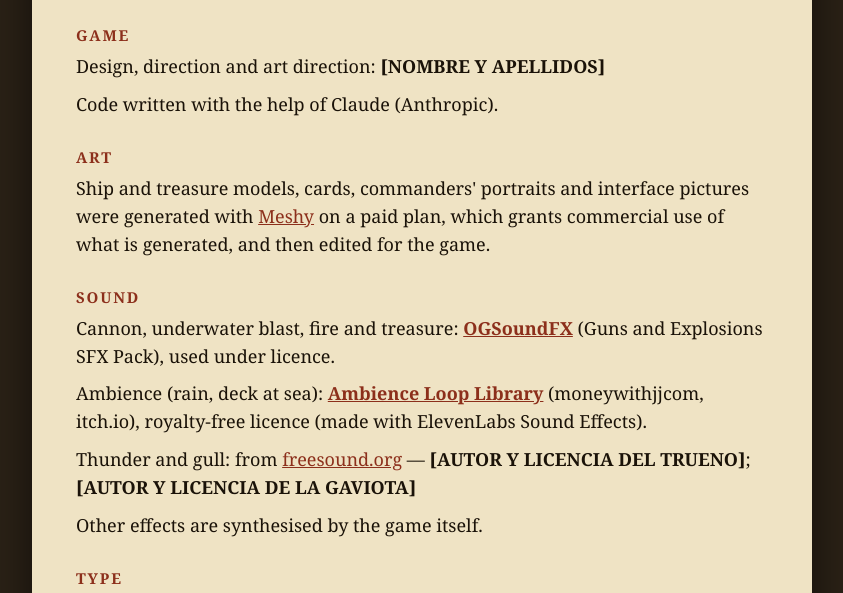
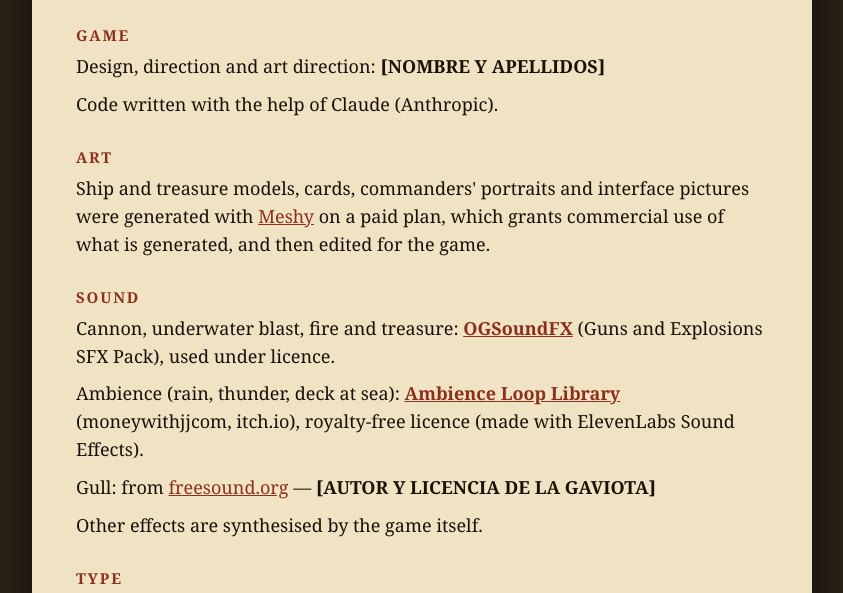
Before and after one commit to soymachine/the-sunken-conventnat, a website: page public/credits.html in a window 1280 px wide. Shown: the part 196-789 px from the top of the page, without its empty margins (218-1061 px from the left). Drawn offline with Linux system fonts and the light colour scheme.

Commit message:
Credits: the thunder is from the Ambience Loop Library
Co-Authored-By: Claude Opus 5.5 <noreply@anthropic.com>
Claude-Session: https://claude.ai/code/session_01YYVmoea2wLgzN484L9txEM

```diff
--- a/public/credits.html
+++ b/public/credits.html
@@ -27,8 +27,8 @@
 
   <h2><span lang-only="en">Sound</span><span lang-only="es">Sonido</span></h2>
   <p><span lang-only="en">Cannon, underwater blast, fire and treasure: </span><span lang-only="es">Cañón, explosión submarina, fuego y tesoro: </span><a href="https://www.ogsoundfx.com" rel="noopener"><b>OGSoundFX</b></a> <span lang-only="en">(Guns and Explosions SFX Pack), used under licence.</span><span lang-only="es">(Guns and Explosions SFX Pack), usados con licencia.</span></p>
-  <p><span lang-only="en">Ambience (rain, deck at sea): </span><span lang-only="es">Ambiente (lluvia, cubierta en el mar): </span><a href="https://moneywithjjcom.itch.io" rel="noopener"><b>Ambience Loop Library</b></a> (moneywithjjcom, itch.io)<span lang-only="en">, royalty-free licence (made with ElevenLabs Sound Effects).</span><span lang-only="es">, licencia libre de regalías (creados con ElevenLabs Sound Effects).</span></p>
-  <p><span lang-only="en">Thunder and gull: from </span><span lang-only="es">Trueno y gaviota: de </span><a href="https://freesound.org" rel="noopener">freesound.org</a> — <b>[AUTOR Y LICENCIA DEL TRUENO]</b>; <b>[AUTOR Y LICENCIA DE LA GAVIOTA]</b></p>
+  <p><span lang-only="en">Ambience (rain, thunder, deck at sea): </span><span lang-only="es">Ambiente (lluvia, trueno, cubierta en el mar): </span><a href="https://moneywithjjcom.itch.io" rel="noopener"><b>Ambience Loop Library</b></a> (moneywithjjcom, itch.io)<span lang-only="en">, royalty-free licence (made with ElevenLabs Sound Effects).</span><span lang-only="es">, licencia libre de regalías (creados con ElevenLabs Sound Effects).</span></p>
+  <p><span lang-only="en">Gull: from </span><span lang-only="es">Gaviota: de </span><a href="https://freesound.org" rel="noopener">freesound.org</a> — <b>[AUTOR Y LICENCIA DE LA GAVIOTA]</b></p>
   <p><span lang-only="en">Other effects are synthesised by the game itself.</span><span lang-only="es">El resto de efectos los sintetiza el propio juego.</span></p>
 
   <h2><span lang-only="en">Type</span><span lang-only="es">Tipografía</span></h2>
```
